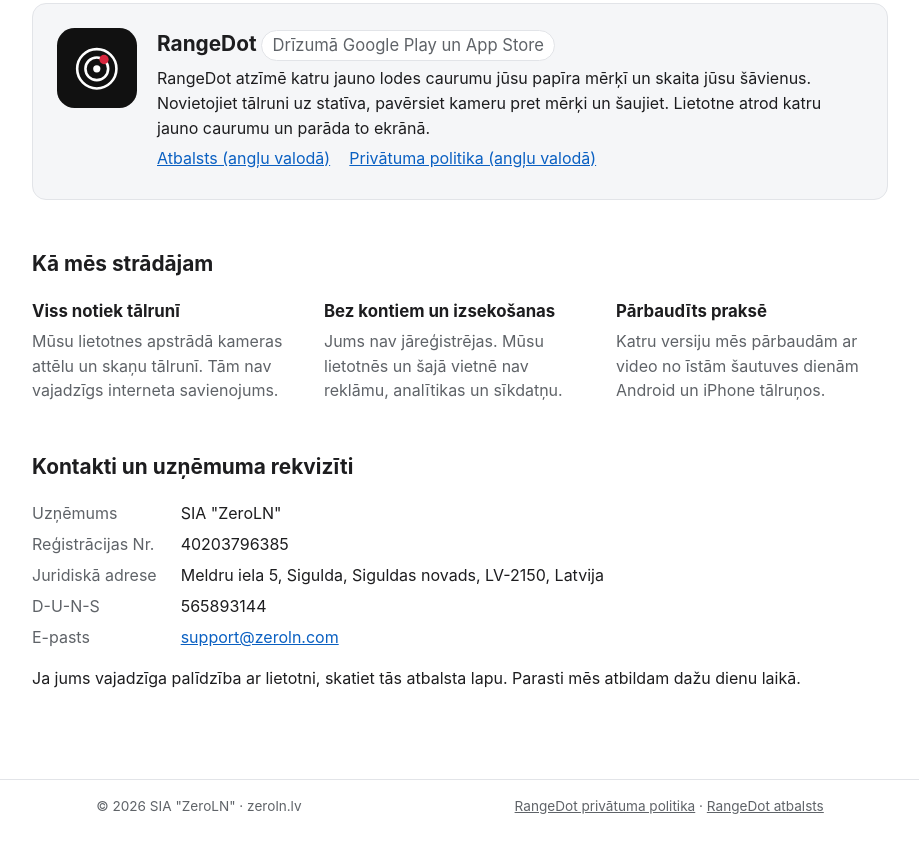
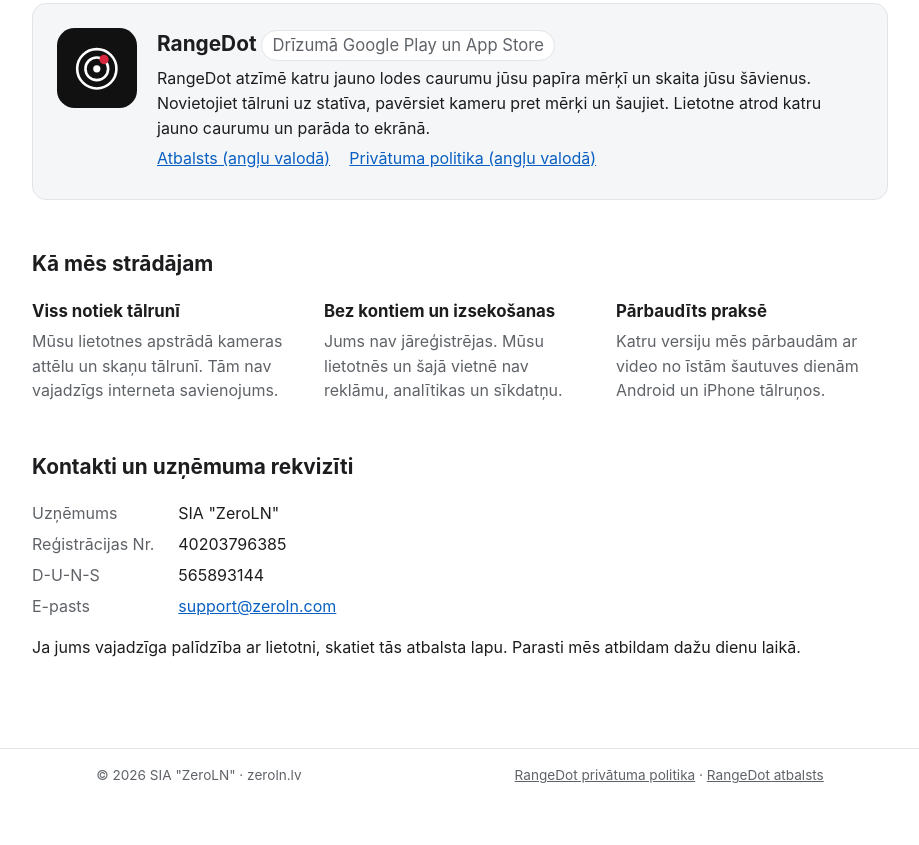
Before and after one commit to igromuls/zeroln-lv-site, a plain HTML site: page index.html in a window 1280 px wide. Shown: the part 419-1264 px from the top of the page, without its empty margins (180-1099 px from the left). After the commit the page ends 1232 px from the top, so only its background shows below. Drawn offline with Linux system fonts and the light colour scheme.

Commit message:
Remove the registered office from the home page
Co-Authored-By: Claude Opus 5.5 <noreply@anthropic.com>

```diff
--- a/index.html
+++ b/index.html
@@ -47,7 +47,6 @@
 <dl class="facts">
 <dt>Uzņēmums</dt><dd>SIA &quot;ZeroLN&quot;</dd>
 <dt>Reģistrācijas Nr.</dt><dd>40203796385</dd>
-<dt>Juridiskā adrese</dt><dd>Meldru iela 5, Sigulda, Siguldas novads, LV-2150, Latvija</dd>
 <dt>D-U-N-S</dt><dd>565893144</dd>
 <dt>E-pasts</dt><dd><a href="mailto:support@zeroln.com">support@zeroln.com</a></dd>
 </dl>
```
